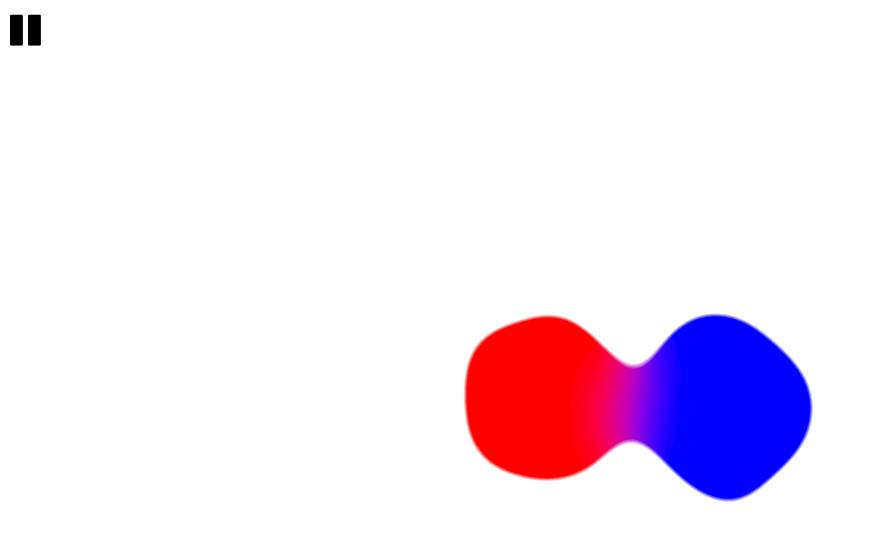
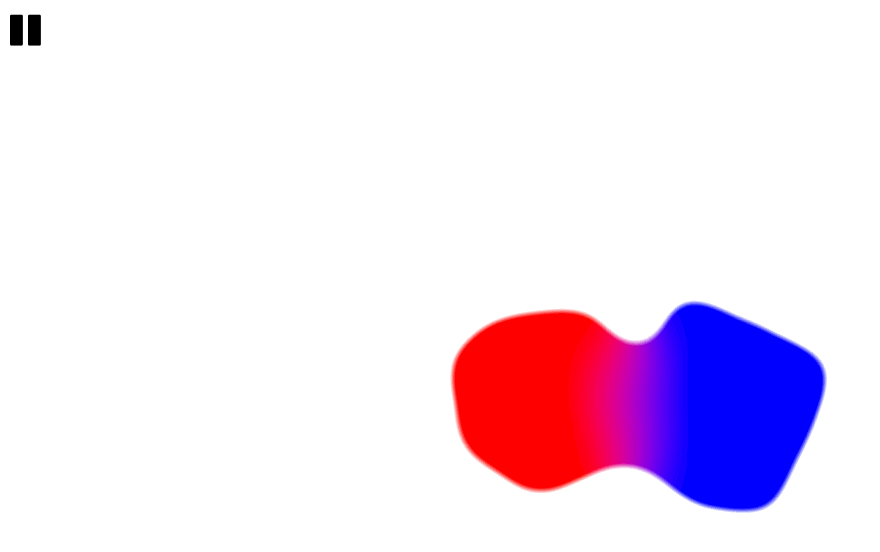
Before and after one commit to chrisuehlinger/quantum-blob, a plain HTML site: page index.html in a window 1280 px wide. Shown: the whole page, without its empty margins (0-880 px from the left). Drawn offline with nearby package versions, Linux system fonts and the light colour scheme; animation ran at ten frames a second.

Commit message:
Cleanup for the canvas effort

```diff
--- a/main.js
+++ b/main.js
@@ -1,6 +1,6 @@
 var width = window.innerWidth,
     height = window.innerHeight,
-    padding = -1, // separation between same-color nodes
+    padding = 10, // separation between same-color nodes
     clusterPadding = -11, // separation between different-color nodes
     minRadius = 15,
     maxRadius = 20,
@@ -190,6 +190,8 @@ $('.toggle-button').click(function (e) {
 
         $($('.red')[Math.floor(Math.random() * n / m)]).addClass('show-when-paused');
         $($('.blue')[Math.floor(Math.random() * n / m)]).addClass('show-when-paused');
+
+        force.stop();
     } else {
         $('html')
             .removeClass('pause-sim')
@@ -202,6 +204,8 @@ $('.toggle-button').click(function (e) {
 
         $('.show-when-paused')
             .removeClass('show-when-paused');
+
+        force.start();
     }
 
     paused = !paused;
--- a/style.scss
+++ b/style.scss
@@ -4,50 +4,41 @@ body {
 
 svg {
     position: fixed;
-    -webkit-transition: opacity 0.5s ease-out;
-    transition: opacity 0.5s ease-out;
+    circle {
+        -webkit-transition: opacity 0.25s ease-out;
+        transition: opacity 0.25s ease-out;
+    }
 }
 
 canvas {
     position: fixed;
-    -webkit-transition: -webkit-filter 0.5s ease-out;
-    transition: -webkit-filter 0.5s ease-out;
-    -webkit-transition: filter 0.5s ease-out;
-    transition: filter 0.5s ease-out;
-
-    -webkit-filter: blur(0px);
-          filter: blur(0px);
+    opacity: 1;
 }
-
 
 .play-sim canvas {
     -webkit-filter: url("#goo");
-          filter: url("#goo");
-//    -webkit-filter: blur(5px) contrast(1);
-//          filter: blur(5px) contrast(1);
-
-//    -webkit-filter: url("#goo") blur(5px) contrast(1);
-//          filter: url("#goo") blur(5px) contrast(1);
+    filter: url("#goo");
+    //    -webkit-filter: blur(5px) contrast(1);
+    //          filter: blur(5px) contrast(1);
+    //    -webkit-filter: url("#goo") blur(5px) contrast(1);
+    //          filter: url("#goo") blur(5px) contrast(1);
 }
 
 .pause-sim canvas {
     opacity: 0;
 }
 
-.play-sim svg circle{
+.play-sim svg circle {
     opacity: 0;
 }
 
 .pause-sim circle {
-    display: none;
-
+    opacity: 0;
     &.show-when-paused {
-        display: block;
-
+        opacity: 1;
         &.red {
             fill: #f00 !important;
         }
-
         &.blue {
             fill: #00f !important;
         }
```
Also changed, not shown: style.css, 1 other file.
